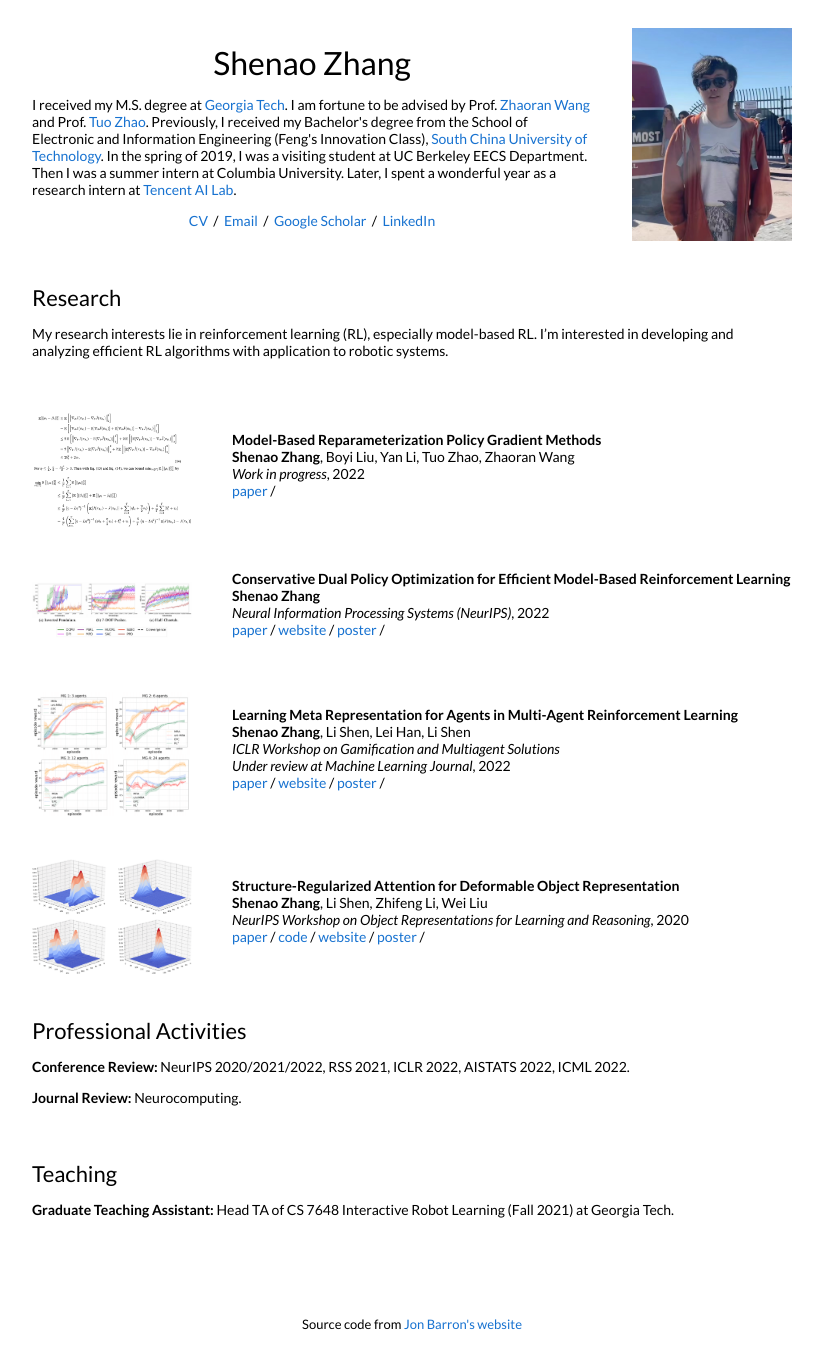
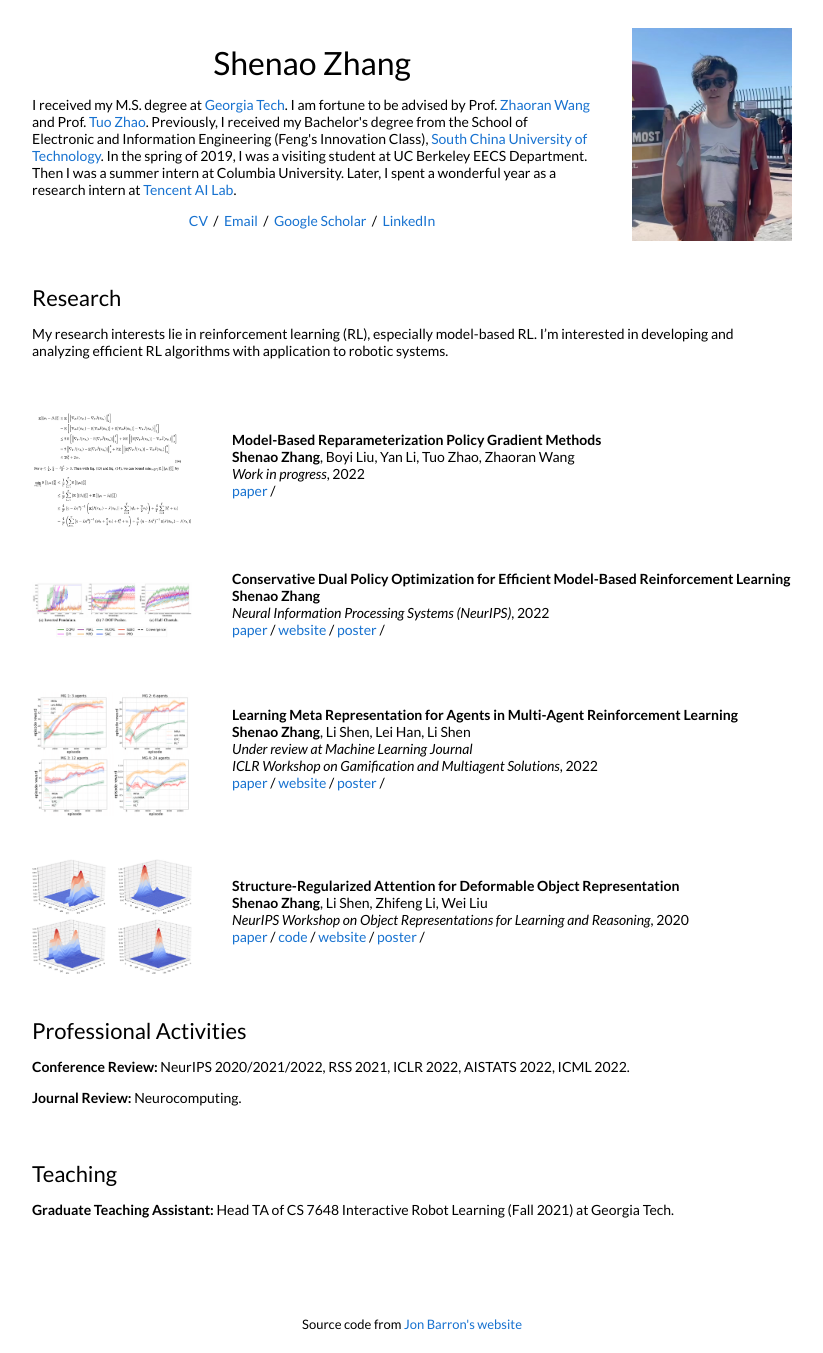
Before and after one commit to shenao-zhang/shenao-zhang.github.io, a Jekyll site: the page built from _posts/2021-12-02-mbpg.markdown, in a window 1280 px wide. Shown: the whole page, without its empty margins (228-1051 px from the left). Built offline with Jekyll 4.4.1, drawn with Linux system fonts in a browser that asks for light colours.

```diff
--- a/_posts/2021-05-12-mra.markdown
+++ b/_posts/2021-05-12-mra.markdown
@@ -6,8 +6,8 @@ image: /images/mra21.png
 categories: research
 author: "Shenao Zhang"
 authors: "<strong>Shenao Zhang</strong>,  Li Shen, Lei Han, Li Shen"
-venue: "ICLR Workshop on Gamification and Multiagent Solutions  <br />
-Under review at Machine Learning Journal"
+venue: "Under review at Machine Learning Journal <br />
+ICLR Workshop on Gamification and Multiagent Solutions"
 arxiv: https://arxiv.org/pdf/2108.12988.pdf
 website: https://openreview.net/forum?id=SbNlwsq1peq
 poster: https://iclr.cc/media/PosterPDFs/ICLR%202022/3c59dc048e8850243be8079a5c74d079.png
```
